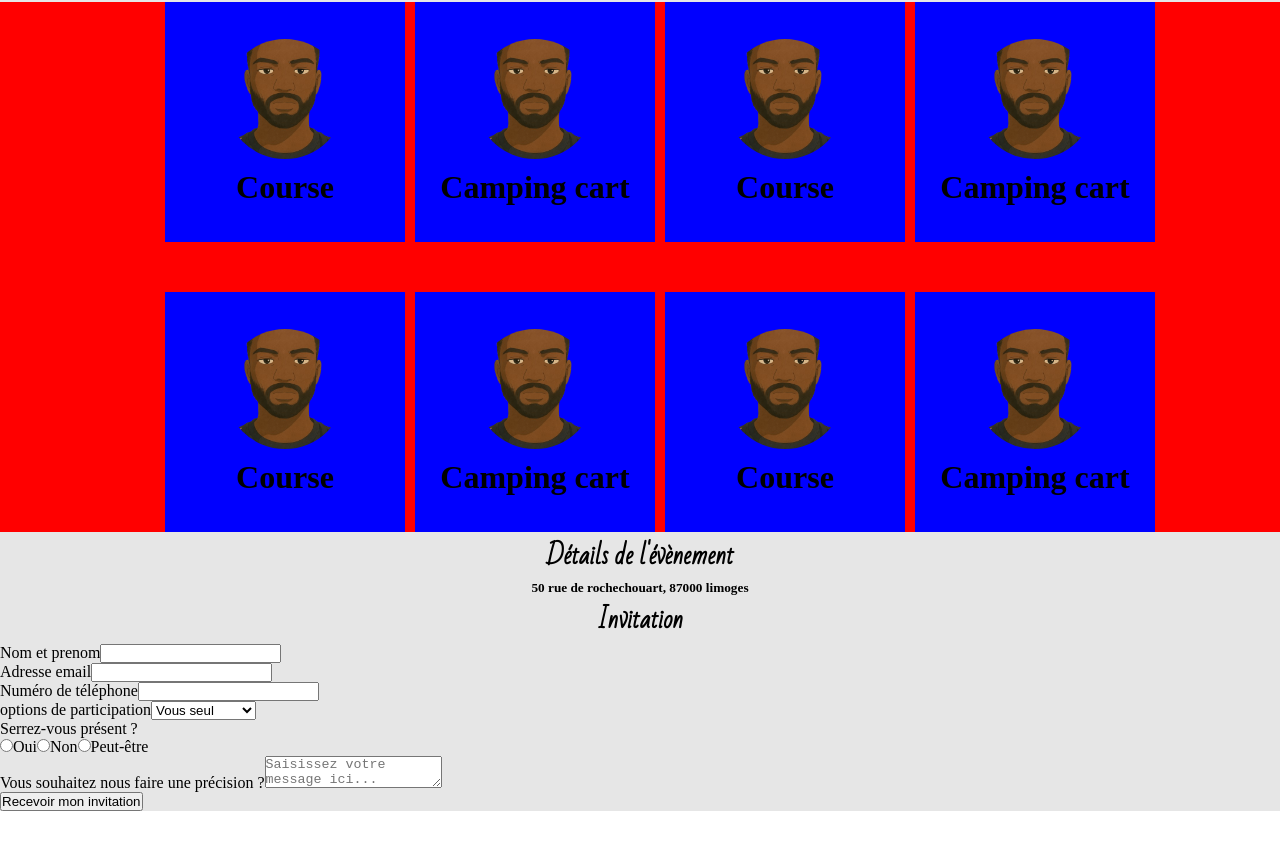
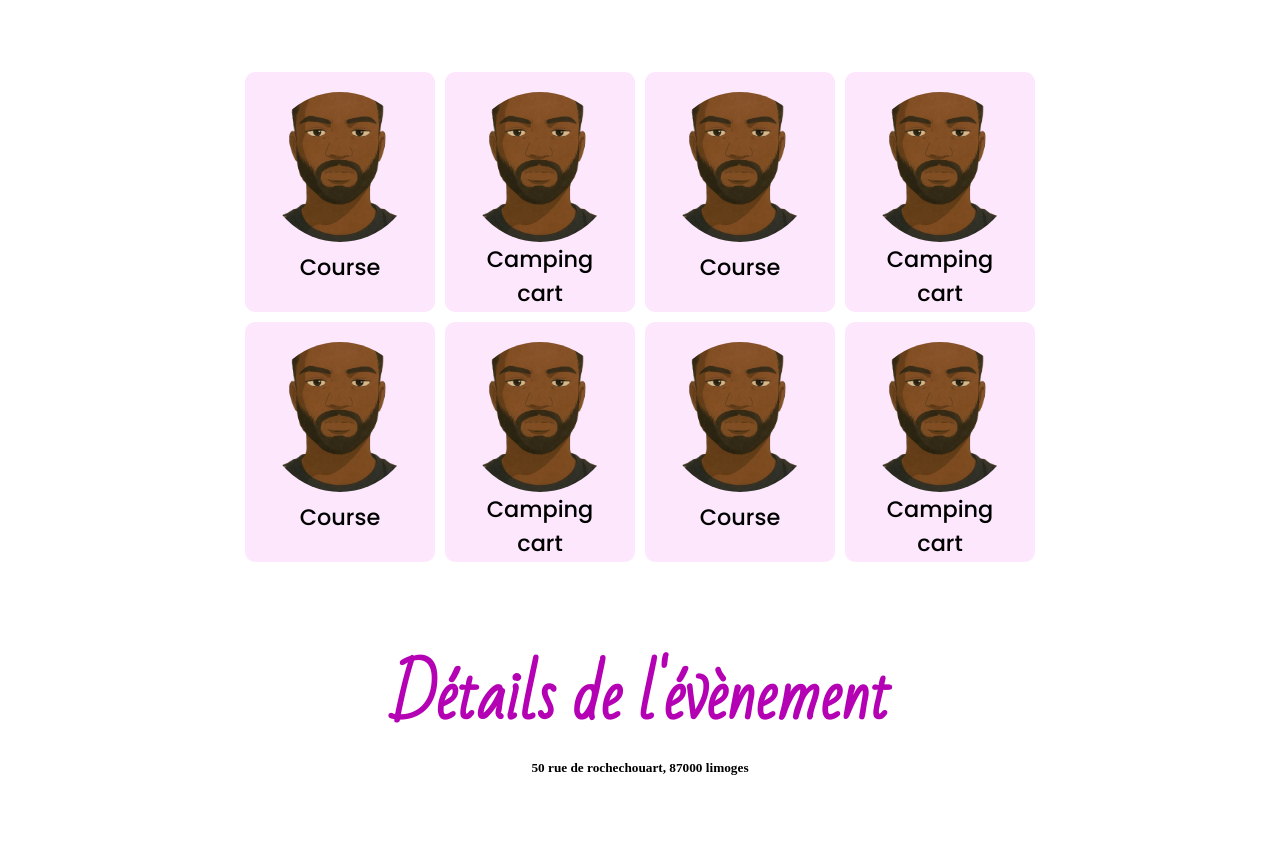
Before and after one commit to brelnosse/birthday, a React (Create React App) app: page / in a window 1280 px wide. Shown: the part 936-1780 px from the top of the page. Before the commit the page ends 1747 px from the top, so only its background shows below. Built offline with nearby package versions, Linux system fonts and the light colour scheme; a web font is replaced by a local one.

Commit message:
The design of the second section is done

```diff
--- a/src/assets/style/activities.css
+++ b/src/assets/style/activities.css
@@ -1,8 +1,13 @@
 .activity-container{
-    display: grid;
+    flex: 1;
+    display: inline-grid;
+    justify-self: center;
     grid-template-columns: repeat(4, 200px);
+    grid-template-rows: repeat(2, 200px);
     justify-content: center;
-    gap: 50px;
+    align-content: center;
+    justify-items: center;
     width: 100%;
-    background-color: red;
+    row-gap: 50px;
+    /* background-color: pink; */
 }
--- a/src/assets/style/activity.css
+++ b/src/assets/style/activity.css
@@ -1,22 +1,27 @@
 .activity{
-    background-color: blue;
-    display: flex;
+    background-color: var(--primary-fade-color);
+    border-radius: 10px;
+    display: grid;
+    grid-template-rows: 150px 1fr;
     align-items: center;
+    justify-items: center;
     justify-content: center;
-    flex-direction: column;
-    height: 200px;
+    height: auto;
+    min-height: 200px;
     padding: 20px;
-    width: 200px;
-    max-width: 400px;
-    gap: 10px;
+    width: 150px;
+    max-width: 300px;
+    /* gap: 10px; */
 }
 .activity img{
-    height: 120px;
-    width: 120px;
+    height: 150px;
+    width: 150px;
     border-radius: 50%;
     object-fit: cover;
 }
 .activity h4{
-    font-size: 2em;
+    font-size: 1.4em;
     text-align: center;
+    font-family: 'Poppins';
+    font-weight: 500;
 }
--- a/src/assets/style/button.css
+++ b/src/assets/style/button.css
@@ -10,4 +10,12 @@
     font-family: 'Poppins';
     color: white;
     background-color: var(--primary-color);
+    border: none;
+    box-shadow: 0px 0px 16px 0px rgba(0, 0,0,0.08);
+    transition: all 0.3s;
+    cursor: pointer;
 }
+
+.btn:hover{
+    background-color: var(--primary-dark-color);
+}
--- a/src/assets/style/home.css
+++ b/src/assets/style/home.css
@@ -4,10 +4,11 @@
     justify-content: center;
     background-color: white;
     gap: 20px;
+    width: calc(100% - 40px);
     padding: 20px;
     padding-top: 150px;
     height: 80vh;
-    max-height: 700px;
+    max-height: 600px;
     background-image: radial-gradient(circle at 150px 300px, var(--primary-fade-color), white, white, white);
     background-position: center top;
 }
@@ -60,3 +61,118 @@
 .s-img-container img{
     height: 500px;
 }
+#second{
+    height: 100vh;
+    max-height: 800px;
+    display: flex;
+    flex-direction: column;
+    /* justify-content: center; */
+    align-items: center;
+}
+#second h1{
+    /* margin-bottom: 0px; */
+}
+
+#third{
+    height: 100vh;
+    max-height: 800px;
+    display: flex;
+    flex-direction: column;
+    align-items: center;
+}
+#third h1{
+    /* margin-bottom: 0px;   */
+}
+#fourth{
+    display: flex;
+    flex-direction: column;
+}
+#fourth form{
+    display: flex;
+    flex-direction: column;
+    align-items: center;
+    flex-direction: center;
+    /* background-color: red; */
+    border-radius: 10px;
+    width: 800px;
+    padding: 20px;
+    margin: auto;
+}
+#fourth form .inv-header{
+    width: 100%;
+    display: grid;
+    grid-template-columns: 1fr 1fr;
+    grid-template-rows: 1fr 1fr;
+    gap: 15px;
+    flex-direction: column;
+    /* background-color: blue; */
+}
+
+#fourth form .inv-body{
+    width: 100%;
+    margin: 15px 0px;
+}
+
+#fourth form .inv-body .inv-s-group-container{
+    display: flex;
+    gap: 10px;
+    padding: 10px 0px;
+    padding-left: 20px;
+}
+#fourth form .inv-body .inv-s-group-container .inv-s-group{
+    display: flex;
+    align-items: center;
+    justify-content: center;
+    font-family: 'Poppins';
+    gap: 5px;
+}
+#fourth form .inv-body textarea{
+    border-radius: 10px;
+    padding: 20px;
+    width: calc(100% - 40px);
+    min-height: 150px;
+    border: none;
+    font-family: 'Poppins';
+    box-shadow: 0px 0px 2px 0px rgba(0,0,0,0.1);
+}
+#fourth form .inv-group{
+    display: flex;
+    flex-direction: column;
+    justify-content: center;
+    align-items: flex-start;
+    /* background-color: yellow; */
+    /* padding: 10px; */
+    width: 100%;
+}
+#fourth form .inv-group label{
+    font-family: 'Poppins';
+    padding: 5px 0px;
+    padding-top: 0px;
+}
+#fourth form .inv-group input:not(input[type='radio']){
+    height: 40px;
+    width: calc(100% - 20px);
+    border-radius: 2px;
+    border: none;
+    font-family: 'Poppins';
+    padding-left: 20px;
+    box-shadow: 0px 0px 2px 0px rgba(0,0,0,0.1);
+}
+#fourth form .inv-group select{
+    height: 40px;
+    width: 100%;
+    font-family: 'Poppins';
+    border: none;
+    padding-left: 10px;
+    box-shadow: 0px 0px 2px 0px rgba(0,0,0,0.1);
+}
+#fourth form .inv-footer{
+    background-color: transparent;
+    width: 100%;
+    display: flex;
+    align-items: center;
+    justify-content: center;
+}
+#fourth form .inv-footer button.btn{
+    width: 100%;
+}
--- a/src/assets/style/index.css
+++ b/src/assets/style/index.css
@@ -1,29 +1,33 @@
 :root{
     --primary-color: rgb(180, 1, 180);
-    --primary-fade-color: rgba(223, 0, 223, 0.295);
+    --primary-fade-color: rgba(223, 0, 223, 0.093);
+    --primary-dark-color: rgb(144, 0, 144);
 }
 *{
     padding: 0px;
     margin: 0px;
 }
+*:focus{
+    outline: none;
+}
 body{
 
 }
 .container{
-    background-color: rgba(230,230,230);
+    display: flex;
+    flex-direction: column;
+    align-items: center;
+    background-color: white;
 }
 .section{
+    width: 100%;
     max-width: 1700px;
 }
 section h1{
     text-align: center;
     font-family: 'Bad script';
+    font-size: 4em;
 }
-#second h1{
-    margin: 40px 0px;
+section:not(#main) h1{
+    color: var(--primary-color);
 }
-#third{
-    display: flex;
-    flex-direction: column;
-    align-items: center;
-}
--- a/src/assets/style/navbar.css
+++ b/src/assets/style/navbar.css
@@ -1,5 +1,5 @@
 nav{
-    height: 90px;
+    height: 70px;
     background-color: rgba(255, 255, 255, 0.004);
     backdrop-filter: blur(10px);
     display: flex;
--- a/src/pages/Home.tsx
+++ b/src/pages/Home.tsx
@@ -3,6 +3,7 @@ import Countdown from '../assets/components/Countdown';
 import moi from '../assets/images/moi.png';
 import Activities from '../assets/components/Activities';
 import Navbar from '../assets/components/Navbar';
+import Button from '../assets/components/Button';
 
 export default function Home(){
     return (
@@ -140,7 +141,7 @@ export default function Home(){
                             </div>
                         </div>
                         <div className="inv-footer">
-                            <button>Recevoir mon invitation</button>
+                            <Button text="Recevoir mon invitation"/>
                         </div>
                     </form>
                 </section>
```
